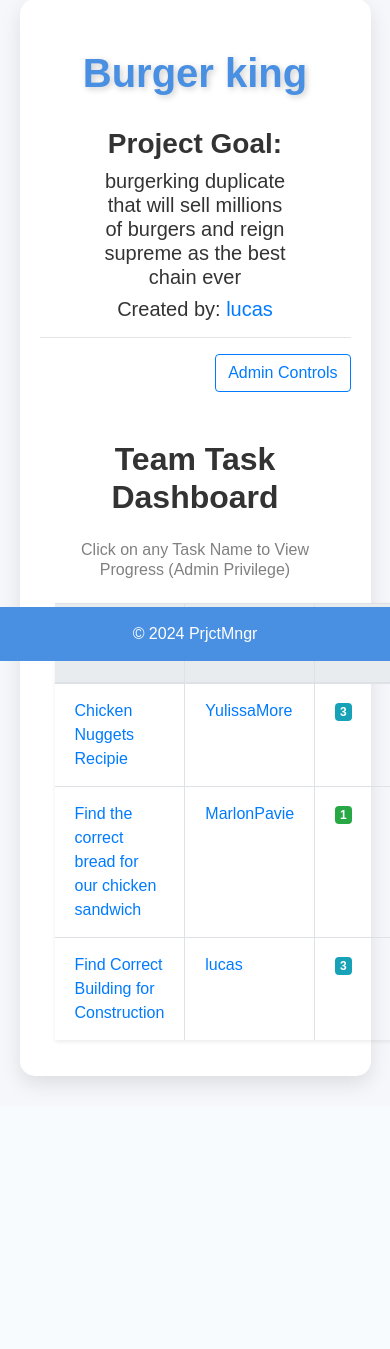
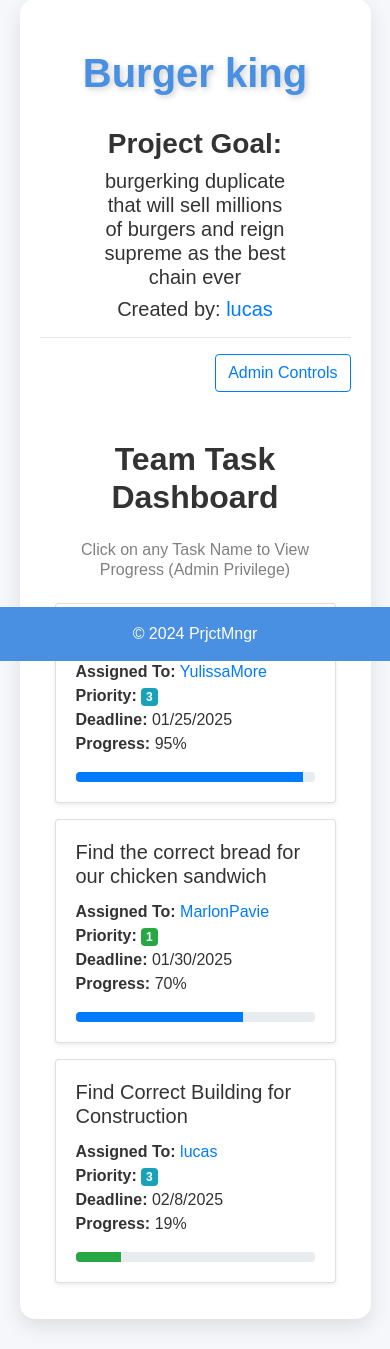
Before and after one commit to lucashurt/TeamManagement, a Django app: a page that uses team/templates/team.html in a window 390 px wide; the page is wider, and only the part inside the window is pictured. Shown: the part 183-1532 px from the top of that part. Before the commit the page ends 1271 px from the top of that part, so only its background shows below. Run offline with Django 5.2, Linux system fonts and the light colour scheme; a user stored in the database is signed in; data comes from the database, SQL or seed files in the repository; both versions use the stored data as it was after the commit; parts of the project's set-up code (start-up, migrations or seed data) failed here and were passed over.

Commit message:
added admin deature where tasks can be deleted ina  tea, also added a mobile view of the table in team.html which previously could not be seen

```diff
--- a/team/static/team.js
+++ b/team/static/team.js
@@ -2,6 +2,7 @@
     const currentMembersContainer = document.getElementById('current_members');
     const addMembersSelector = document.getElementById('add_member_select');
     const addMemberButton = document.getElementById('add_member_button');
+
 
     const createTaskContainer = document.getElementById('create_tasks');
     const editContainer = document.getElementById('edit_container');
@@ -46,7 +47,16 @@
             createTaskContainer.style.display = "none";
         }
     })
-    document.querySelector("#edit_tasks").addEventListener('click', ()=>console.log("delete"))
+
+    const editTaskContainer = document.getElementById('edit_tasks_container');
+    editTaskContainer.addEventListener('click', function(e) {
+        if (e.target.id === 'delete_task_button') {
+            let taskId = e.target.getAttribute("data-id");
+            e.target.parentElement.parentElement.remove();
+            deleteTask(taskId);
+        }
+    })
+
     document.querySelector("#archive_project").addEventListener('click', ()=>console.log("delete"))
 
     function resetAllContainers() {
@@ -115,3 +125,13 @@
             }
         })
 }
+function deleteTask(taskId){
+    fetch(`/delete_task/${taskId}`,{
+        method: 'POST',
+    })
+        .then(res => res.json())
+        .then(() => {
+            const taskTable = document.querySelector('#task_table');
+            document.querySelector(`#task_${taskId}`).remove();
+        })
+}
--- a/team/templates/team.html
+++ b/team/templates/team.html
@@ -21,7 +21,7 @@
                  <div class="row" style="justify-content:space-around;margin:30px">
                      <button id="edit_members" class = "btn btn-outline-primary">Edit Members</button>
                      <button id="create_task" class = "btn btn-outline-primary">Create Task</button>
-                     <button id="edit_tasks" class = "btn btn-outline-primary">Edit Tasks</button>
+                     <button id='edit_tasks' type='button' class="btn btn-outline-primary" data-toggle="modal" data-target="#edit_tasks_modal" style="justify-content: right">Edit Tasks</button>
                      <button id="archive_project" class = "btn btn-outline-danger">Archive Project</button>
                 </div>
             </div>
@@ -101,14 +101,18 @@
         </div>
         </div>
 
-    <div class="container mt-5" >
+<div class="container mt-5">
     <h2 class="text-center mb-4" style="font-weight: bold;">Team Task Dashboard</h2>
     {% if user in team.admins.all %}
         <h6 class="text-center mb-4" style="color:grey">Click on any Task Name to View Progress (Admin Privilege)</h6>
     {% else %}
         <h6 class="text-center mb-4" style="color:grey">Report Progress by Clicking Task Name Assigned to You </h6>
     {% endif %}
-        <table class="table table-hover shadow-sm">
+
+    <!-- Scrollable Table for Larger Screens -->
+    <div class="d-none d-md-block">
+        <div class="table-responsive">
+            <table class="table table-hover shadow-sm" id="task_table">
                 <thead class="thead-light">
                     <tr>
                         <th scope="col">Task Name</th>
@@ -120,13 +124,12 @@
                 </thead>
                 <tbody>
                     {% for task in tasks %}
-                <tr>
+                    <tr id="task_{{ task.id }}">
                         {% if task.assigned_to == user or user in task.team.admins.all %}
-                            <td style="justify-content: space-around"> <a href="{% url 'task' task.id%}">{{ task.name|capfirst }}</a></td>
+                            <td> <a href="{% url 'task' task.id %}">{{ task.name|capfirst }}</a></td>
                         {% else %}
-                            <td style="justify-content: space-around"> {{ task.name|capfirst }}
+                            <td>{{ task.name|capfirst }}</td>
                         {% endif %}
-                    </td>
                         <td> <a href="{% url 'profile' task.assigned_to.username %}">{{ task.assigned_to.username }}</a></td>
                         <td>
                             <span class="badge badge-{% if task.priority > 3 %}danger{% elif task.priority > 1 %}info{% else %}success{% endif %}">
@@ -149,6 +152,62 @@
                 </tbody>
             </table>
         </div>
+    </div>
+    <div class="d-block d-md-none">
+        {% for task in tasks %}
+        <div class="card mb-3 shadow-sm">
+            <div class="card-body">
+                <h5 class="card-title">{{ task.name|capfirst }}</h5>
+                <p class="card-text">
+                    <strong>Assigned To:</strong> <a href="{% url 'profile' task.assigned_to.username %}">{{ task.assigned_to.username }}</a><br>
+                    <strong>Priority:</strong>
+                    <span class="badge badge-{% if task.priority > 3 %}danger{% elif task.priority > 1 %}info{% else %}success{% endif %}">
+                        {{ task.priority }}
+                    </span><br>
+                    <strong>Deadline:</strong> {{ task.deadline|date:"m/j/Y" }}<br>
+                    <strong>Progress:</strong> {{ task.progress }}%
+                </p>
+                <div class="progress" style="height: 10px;">
+                    <div class="progress-bar {% if task.completed %}bg-success{% else %}bg-primary{% endif %}"
+                         role="progressbar"
+                         style="width: {{ task.progress }}%;"
+                         aria-valuenow="{{ task.progress }}" aria-valuemin="0" aria-valuemax="100">
+                    </div>
+                </div>
+            </div>
+        </div>
+        {% endfor %}
+    </div>
+</div>
+
+  <div class="modal fade" id="edit_tasks_modal" tabindex="-1" role="dialog" aria-labelledby="edit_tasks_label" >
+  <div class="modal-dialog" role="document">
+    <div class="modal-content">
+      <div class="modal-header">
+        <h5 class="modal-title" id="edit_tasks_label">Edit Tasks</h5>
+        <button type="button" class="close" data-dismiss="modal" aria-label="Close">
+          <span aria-hidden="true">&times;</span>
+        </button>
+      </div>
+      <div class="modal-body" id="edit_tasks_container">
+          {% for task in tasks %}
+          <div class="row" style="justify-content: space-between; margin: 10px;">
+            <div class="col-md-8">
+              <a id="task_name" href="{% url 'task' task.id%}">{{ task.name }}</a>
+            </div>
+            <div class="btn-group" role="group" aria-label="Basic example">
+                <button id ="delete_task_button" type="button" class="btn btn-outline-danger" data-id="{{ task.id }}">Delete</button>
+            </div>
+          </div>
+              <hr>
+          {% endfor %}
+          <div class="modal-footer">
+            <button type="button" class="btn btn-secondary" data-dismiss="modal">Close</button>
+          </div>
+        </div>
+      </div>
+    </div>
+</div>
 
     {% else %}
         <div class = "alert alert-danger">
@@ -160,4 +219,8 @@
 {% endblock %}
 {% block script %}
     <script src="{%  static 'team.js' %}"> </script>
+    <script src="https://code.jquery.com/jquery-3.4.1.slim.min.js" integrity="sha384-J6qa4849blE2+poT4WnyKhv5vZF5SrPo0iEjwBvKU7imGFAV0wwj1yYfoRSJoZ+n" crossorigin="anonymous"></script>
+    <script src="https://cdn.jsdelivr.net/npm/popper.js@1.16.0/dist/umd/popper.min.js" integrity="sha384-Q6E9RHvbIyZFJoft+2mJbHaEWldlvI9IOYy5n3zV9zzTtmI3UksdQRVvoxMfooAo" crossorigin="anonymous"></script>
+    <script src="https://cdn.jsdelivr.net/npm/bootstrap@4.4.1/dist/js/bootstrap.min.js" integrity="sha384-wfSDF2E50Y2D1uUdj0O3uMBJnjuUD4Ih7YwaYd1iqfktj0Uod8GCExl3Og8ifwB6" crossorigin="anonymous"></script>
+
 {% endblock %}
--- a/team/urls.py
+++ b/team/urls.py
@@ -21,5 +21,6 @@
     path('remove_friend/<str:username>', views.remove_friend, name='remove_friend'),
     path('edit_profile/<str:feature_changed>', views.edit_profile, name='edit_profile'),
     path('task/<int:task_id>', views.task, name='task'),
+    path('delete_task/<int:task_id>', views.delete_task, name='delete_task'),
     path('report_progress/<int:task_id>/<str:feature_changed>', views.report_progress, name='report_progress'),
 ]
--- a/team/views.py
+++ b/team/views.py
@@ -16,7 +16,6 @@
         user = request.user
         teams = Team.objects.filter(members=user,archived=False)
         tasks= Task.objects.filter(assigned_to=user)
-
         return render(request, 'index.html', {'teams':teams,"tasks":tasks})
     else:
         return render(request, 'register.html')
@@ -268,3 +267,9 @@
         return JsonResponse({"message": "Task updated."})
     else:
         return JsonResponse({"message": "Invalid feature change"})
+
+@csrf_exempt
+def delete_task(request,task_id):
+    task = Task.objects.get(pk=task_id)
+    task.delete()
+    return JsonResponse({"message": "Task deleted."})
```
Also changed, not shown: db.sqlite3. Lines whose indentation alone changed are shown as unchanged.
